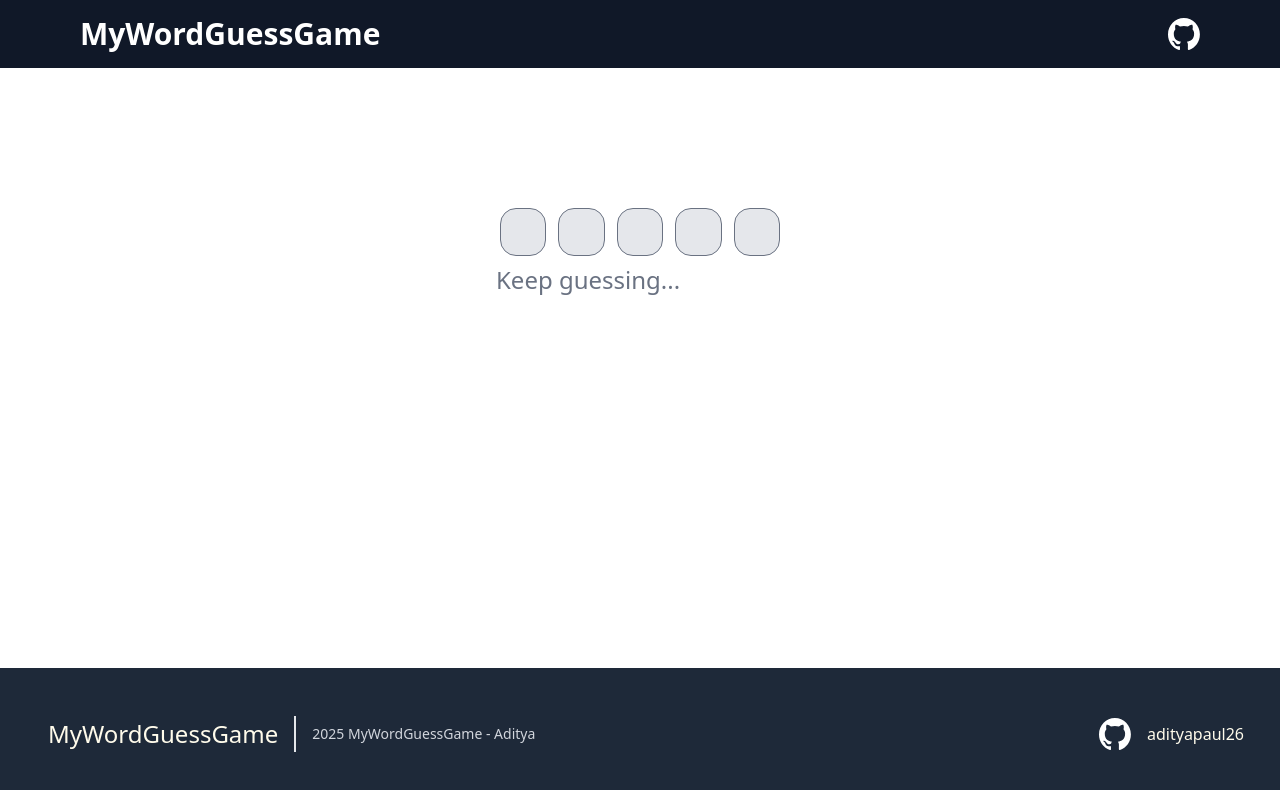
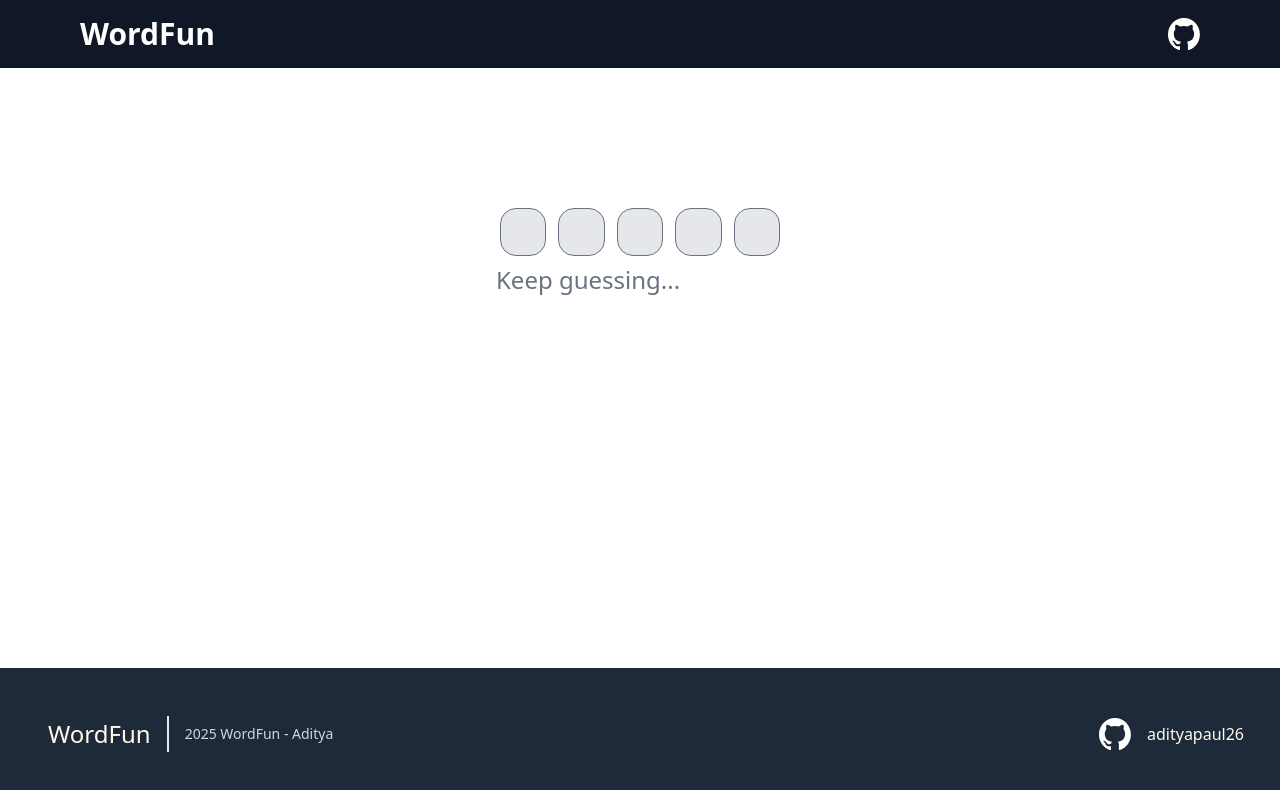
Before and after one commit to adityapaul26/wordFun, a React (Vite) app: page / in a window 1280 px wide. Shown: the top 790 px of the page. Built offline with nearby package versions, Linux system fonts and the light colour scheme; no server answers.

Commit message:
yet-another-name-change

```diff
--- a/package.json
+++ b/package.json
@@ -1,5 +1,5 @@
 {
-  "name": "wordle",
+  "name": "WordFun",
   "private": true,
   "version": "1.0.0",
   "type": "module",
--- a/src/components/Footer.jsx
+++ b/src/components/Footer.jsx
@@ -7,10 +7,10 @@ export const Footer = () => {
         <div class="container px-5 py-8 mx-auto flex items-center sm:flex-row flex-col">
           <a class="flex title-font font-medium items-center md:justify-start justify-center text-gray-900">
 
-            <span class="ml-3 text-2xl text-amber-50">MyWordGuessGame</span>
+            <span class="ml-3 text-2xl text-amber-50">WordFun</span>
           </a>
           <p class="text-sm text-gray-300 sm:ml-4 sm:pl-4 sm:border-l-2 sm:border-gray-200 sm:py-2 sm:mt-0 mt-4">
-            2025 MyWordGuessGame - Aditya
+            2025 WordFun - Aditya
           </p>
           <span class="inline-flex sm:ml-auto sm:mt-0 mt-4 justify-center sm:justify-start">
             <a class="text-gray-500" href="https://github.com/adityapaul26"
--- a/src/components/Navbar.jsx
+++ b/src/components/Navbar.jsx
@@ -5,7 +5,7 @@ export const Navbar = () => {
     <>
       <nav className="bg-gray-900 text-white px-20 py-4 text-3xl flex items-center justify-between">
 
-        <div className="font-bold">MyWordGuessGame</div>
+        <div className="font-bold">WordFun</div>
 
         <ul className="flex">
           <li>
```
Also changed, not shown: 1 other file (tests, documents, lock files or other folders).
